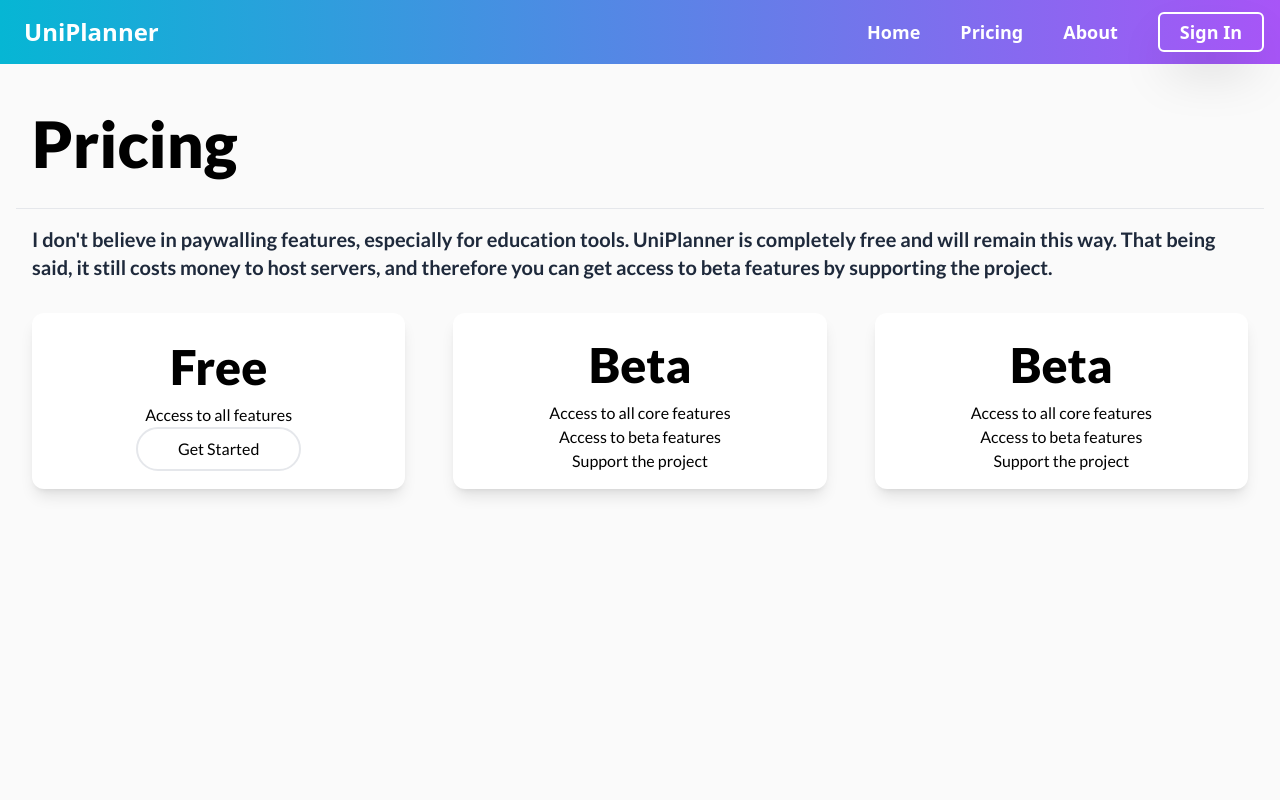
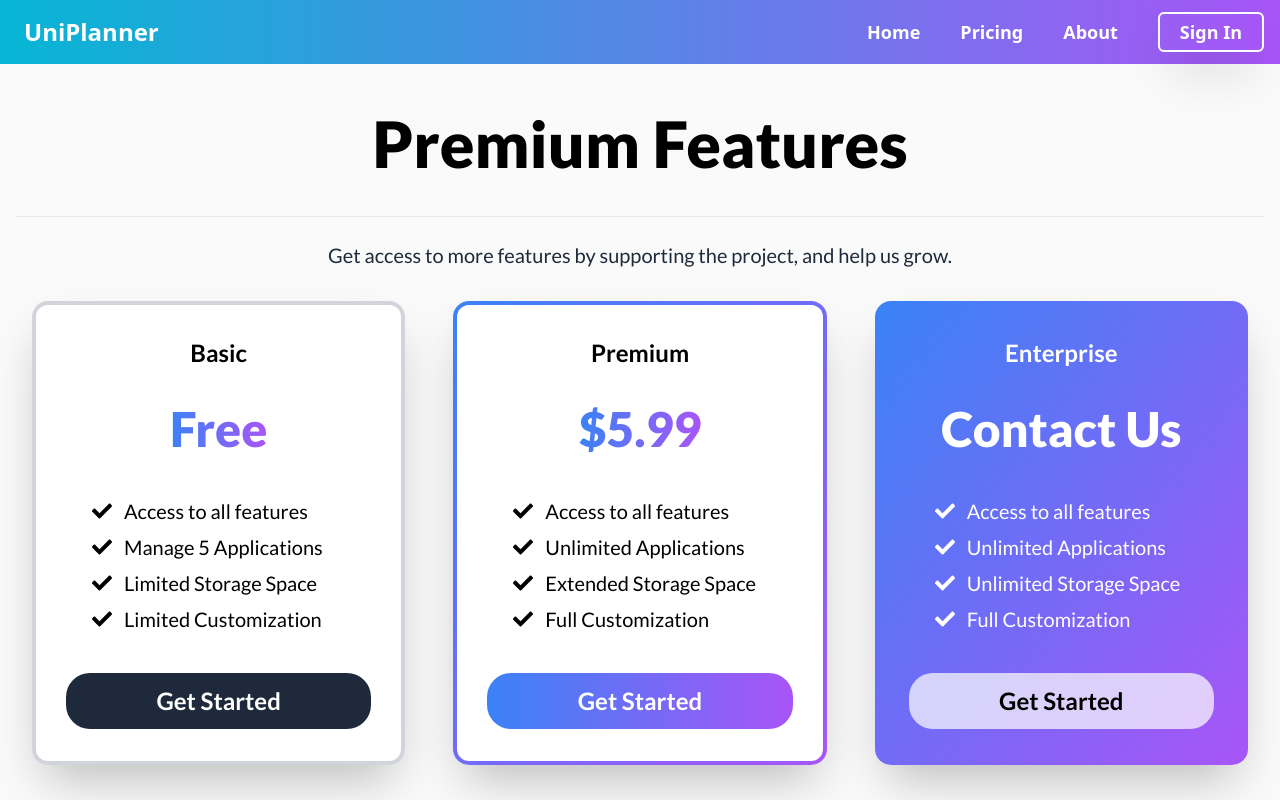
Before and after one commit to Leg3ndary/uniplanner, a Next.js app: page /pricing in a window 1280 px wide. Shown: the top 800 px of the page. Built offline with nearby package versions, Linux system fonts and the light colour scheme; no server answers.

Commit message:
Add static prices page

```diff
--- a/package.json
+++ b/package.json
@@ -16,7 +16,8 @@
     "next-auth": "^4.24.5",
     "prettier": "^3.2.5",
     "react": "^18",
-    "react-dom": "^18"
+    "react-dom": "^18",
+    "react-icons": "^5.0.1"
   },
   "devDependencies": {
     "@types/node": "^20",
--- /dev/null
+++ b/src/components/PriceBox.tsx
@@ -0,0 +1,69 @@
+import Link from "next/link";
+import { FaCheck } from "react-icons/fa";
+import { PriceBoxProps } from "@/types";
+
+export default function PriceBox(box: PriceBoxProps) {
+    let border = "";
+    let background = "";
+    let price = "";
+    let text = "";
+    let button = "";
+
+    if (box.type === "Basic") {
+        border = "bg-gray-300";
+        background = "bg-white";
+        price = "bg-gradient-to-r from-blue-500 to-purple-500";
+        text = "text-black";
+        button = "text-white bg-slate-800";
+    } else if (box.type === "Premium") {
+        border = "bg-gradient-to-br from-blue-500 to-purple-500";
+        background = "bg-white";
+        price = "bg-gradient-to-r from-blue-500 to-purple-500";
+        text = "text-black";
+        button = "bg-gradient-to-r from-blue-500 to-purple-500 text-white";
+    } else if (box.type === "Enterprise") {
+        border = "bg-gradient-to-br from-blue-500 to-purple-500";
+        background = "bg-gradient-to-br from-blue-500 to-purple-500";
+        price = "bg-white";
+        text = "text-white";
+        button = "text-black bg-opacity-70 bg-white";
+    }
+
+    return (
+        <div className={`p-1 m-4 rounded-2xl shadow-2xl ${border}`}>
+            <div
+                className={`flex flex-col items-center justify-center p-4 rounded-xl ${background}`}
+            >
+                <h4 className={`text-center text-2xl mt-4 ${text}`}>
+                    {box.type}
+                </h4>
+                <div
+                    className={`bg-clip-text text-4xl font-black my-4 ${price}`}
+                >
+                    <h2 className="text-center text-transparent my-6">
+                        {box.price}
+                    </h2>
+                </div>
+                <div className="w-full mb-8 px-4">
+                    {box.features.map((feature, index) => (
+                        <div
+                            key={index}
+                            className="flex items-center self-start ml-6 my-2"
+                        >
+                            <FaCheck className={`text-xl ${text}`} />
+                            <span className={`text-xl ml-3 ${text}`}>
+                                {feature}
+                            </span>
+                        </div>
+                    ))}
+                </div>
+                <Link
+                    href={box.button.href}
+                    className={`rounded-3xl py-3 w-11/12 text-center font-bold text-2xl mb-4 ${button}`}
+                >
+                    {box.button.text}
+                </Link>
+            </div>
+        </div>
+    );
+}
--- /dev/null
+++ b/src/data/prices.ts
@@ -0,0 +1,49 @@
+import { PriceBoxProps, PriceType } from "@/types";
+
+const pricesInfo: PriceBoxProps[] = [
+    {
+        type: PriceType.Basic,
+        price: "Free",
+
+        features: [
+            "Access to all features",
+            "Manage 5 Applications",
+            "Limited Storage Space",
+            "Limited Customization",
+        ],
+        button: {
+            text: "Get Started",
+            href: "/",
+        },
+    },
+    {
+        type: PriceType.Premium,
+        price: "$5.99",
+        features: [
+            "Access to all features",
+            "Unlimited Applications",
+            "Extended Storage Space",
+            "Full Customization",
+        ],
+        button: {
+            text: "Get Started",
+            href: "/",
+        },
+    },
+    {
+        type: PriceType.Enterprise,
+        price: "Contact Us",
+        features: [
+            "Access to all features",
+            "Unlimited Applications",
+            "Unlimited Storage Space",
+            "Full Customization",
+        ],
+        button: {
+            text: "Get Started",
+            href: "/",
+        },
+    },
+];
+
+export default pricesInfo;
--- a/src/pages/pricing.tsx
+++ b/src/pages/pricing.tsx
@@ -1,42 +1,25 @@
 import DefaultLayout from "@/layouts/default";
 import Link from "next/link";
+import { FaCheck } from "react-icons/fa";
+import { PriceBoxProps } from "@/types";
+import PriceBox from "@/components/PriceBox";
+import pricesInfo from "@/data/prices";
 
 export default function Pricing() {
     return (
         <main className="flex flex-col items-center min-h-screen">
             <div className="max-w-[1400px] w-full p-4">
-                <h1 className="text-black text-left m-4">Pricing</h1>
-                <hr />
-                <p className="font-semibold text-xl m-4 text-slate-800">
-                    I don&apos;t believe in paywalling features, especially for
-                    education tools. UniPlanner is completely free and will
-                    remain this way. That being said, it still costs money to
-                    host servers, and therefore you can get access to beta
-                    features by supporting the project.
+                <h1 className="text-black text-center m-4">Premium Features</h1>
+                <hr className="my-6" />
+                <p className="font-medium text-xl text-center mb-4 mx-4 text-slate-800">
+                    Get access to more features by supporting the project, and
+                    help us grow.
                 </p>
+
                 <div className="grid justify-center grid-cols-1 gap-4 md:grid-cols-2 lg:grid-cols-3 items-stretch">
-                    <div className="flex flex-col items-center justify-center p-4 m-4 bg-white shadow-lg rounded-xl">
-                        <h2 className="text-center">Free</h2>
-                        <p>Access to all features</p>
-                        <Link
-                            href="/"
-                            className="rounded-3xl border-2 py-2 px-10"
-                        >
-                            Get Started
-                        </Link>
-                    </div>
-                    <div className="flex flex-col items-center justify-center p-4 m-4 bg-white shadow-lg rounded-xl">
-                        <h2 className="text-center">Beta</h2>
-                        <p>Access to all core features</p>
-                        <p>Access to beta features</p>
-                        <p>Support the project</p>
-                    </div>
-                    <div className="flex flex-col items-center justify-center p-4 m-4 bg-white shadow-lg rounded-xl">
-                        <h2 className="text-center">Beta</h2>
-                        <p>Access to all core features</p>
-                        <p>Access to beta features</p>
-                        <p>Support the project</p>
-                    </div>
+                    {pricesInfo.map((price) => (
+                        <PriceBox key={price.type} {...price} />
+                    ))}
                 </div>
             </div>
         </main>
--- a/src/types.ts
+++ b/src/types.ts
@@ -0,0 +1,15 @@
+export enum PriceType {
+    Basic = "Basic",
+    Premium = "Premium",
+    Enterprise = "Enterprise",
+}
+
+export type PriceBoxProps = {
+    type: PriceType;
+    price: string;
+    features: string[];
+    button: {
+        text: string;
+        href: string;
+    };
+};
```
Also changed, not shown: 1 other file (tests, documents, lock files or other folders).
